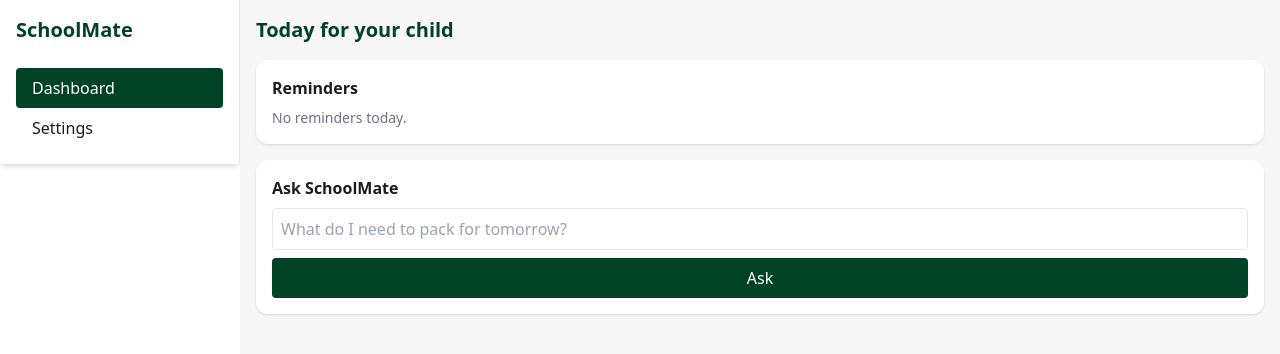
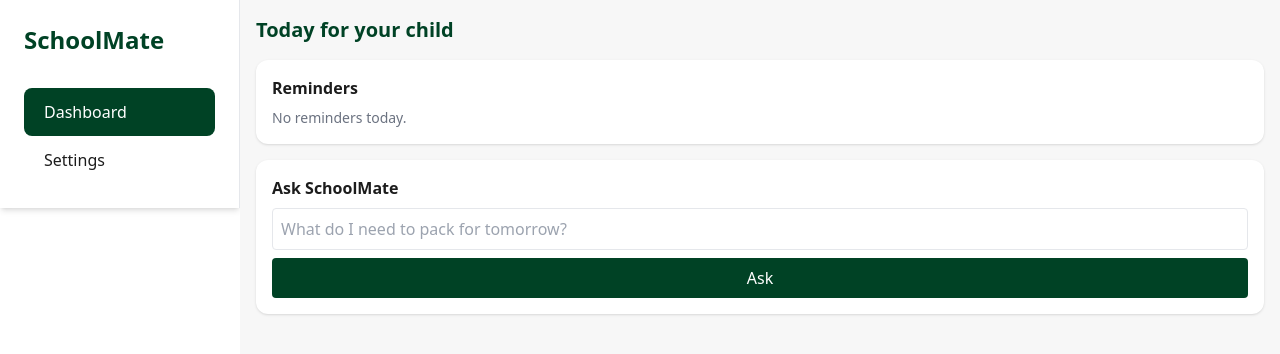
Before and after one commit to LHN-ENT/SchoolMate, a Next.js app: page /dashboard in a window 1280 px wide. Shown: the top 354 px of the page. Built offline with nearby package versions, Linux system fonts and the light colour scheme.

Commit message:
Polish sidebar layout and spacing for improved UI.tsx

```diff
--- a/components/Sidebar.tsx
+++ b/components/Sidebar.tsx
@@ -1,4 +1,3 @@
-// components/Sidebar.tsx
 import Link from 'next/link'
 import { useRouter } from 'next/router'
 
@@ -11,13 +10,14 @@ export default function Sidebar() {
   const router = useRouter()
 
   return (
-    <div className="w-full sm:w-60 bg-white shadow-md h-full p-4 space-y-4 border-r">
-      <h2 className="text-xl font-bold text-[#004225] mb-6">SchoolMate</h2>
+    <div className="w-full sm:w-60 bg-white shadow-md h-full p-6 space-y-6 border-r">
+      <h2 className="text-2xl font-bold text-[#004225] mb-8">SchoolMate</h2>
 
+      <nav className="space-y-2">
         {navItems.map((item) => (
           <Link key={item.href} href={item.href}>
             <div
-            className={`px-4 py-2 rounded cursor-pointer ${
+              className={`px-5 py-3 rounded-lg transition cursor-pointer text-base ${
                 router.pathname === item.href
                   ? 'bg-[#004225] text-white'
                   : 'text-[#1C1C1C] hover:bg-gray-100'
@@ -27,6 +27,7 @@ export default function Sidebar() {
             </div>
           </Link>
         ))}
+      </nav>
     </div>
   )
 }
```
Lines whose indentation alone changed are shown as unchanged.
